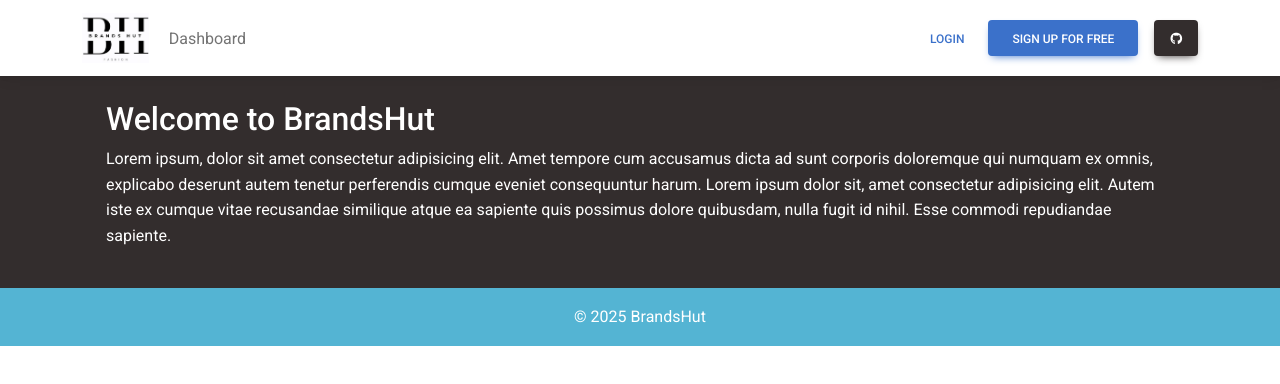
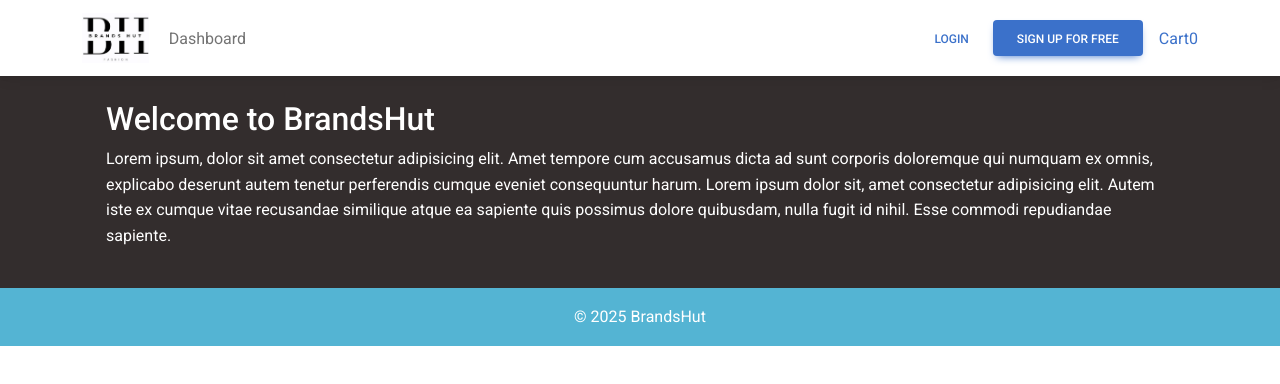
Before and after one commit to azeemhdr/brandsHut_react, a React (Create React App) app: page / in a window 1280 px wide. Shown: the top 384 px of the page. Built offline with nearby package versions, Linux system fonts and the light colour scheme.

Commit message:
add to cart structure done

```diff
--- a/src/components/AddToCart.jsx
+++ b/src/components/AddToCart.jsx
@@ -3,7 +3,7 @@ import { useDispatch,useSelector } from 'react-redux';
 import { addToCart } from '../redux/CartSlice';
 
 export default function AddToCart() {
-	const cartValue = useSelector((state)=>state.myCart.cart) //state.name.value
+	const cartValue = useSelector((state)=>state.cart.cart) //state.name.value
 
 	const dispatch = useDispatch()
 	return (
--- a/src/components/Header.jsx
+++ b/src/components/Header.jsx
@@ -1,8 +1,10 @@
 import React from "react";
 import logo from '../Images/B.webp'
 import { Link } from "react-router-dom";
+import { useSelector } from "react-redux";
 
 export default function Header() {
+  const cart = useSelector((state)=>state.cart.cart)
   return (
     <div>
       <nav className="navbar navbar-expand-lg navbar-light bg-body-tertiary">
@@ -47,20 +49,17 @@ export default function Header() {
                <Link to={"/login"}>Login</Link>
               </button>
               <Link
-                data-mdb-ripple-init
+
                 to={"/register"}
                 className="btn btn-primary me-3"
               >
                 Sign up for free
               </Link>
-              <a
-                data-mdb-ripple-init
-                className="btn btn-dark px-3"
-                href="https://github.com/mdbootstrap/mdb-ui-kit"
-                role="button"
+              <Link to={"/cart"}
+
               >
-                <i className="fab fa-github"></i>
-              </a>
+                Cart{cart.length}
+              </Link>
             </div>
           </div>
         </div>
--- a/src/redux/CartSlice.js
+++ b/src/redux/CartSlice.js
@@ -13,6 +13,7 @@ const cartSlice = createSlice({
 		addToCart:(state,action)=>{
 			// we take two parameters 1.state 2. action in "action object there is property which name is payload and in payload there is a value we get".
 			state.cart.push(action.payload)
+			console.log(action.payload)
 		}
 	}
 })
```
